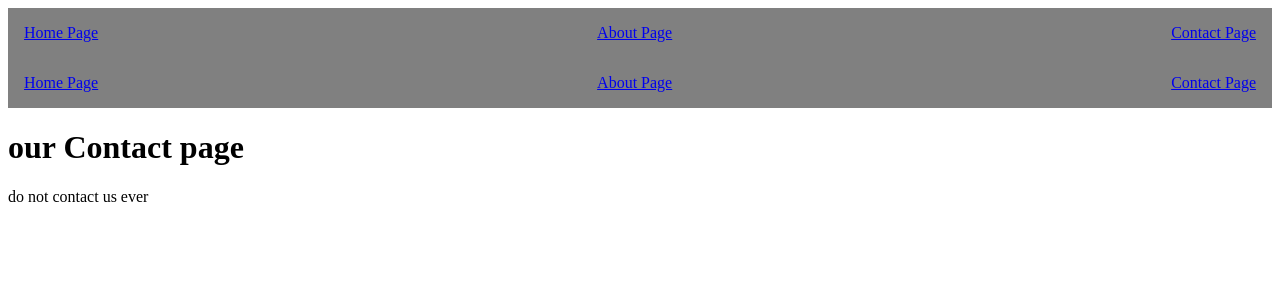
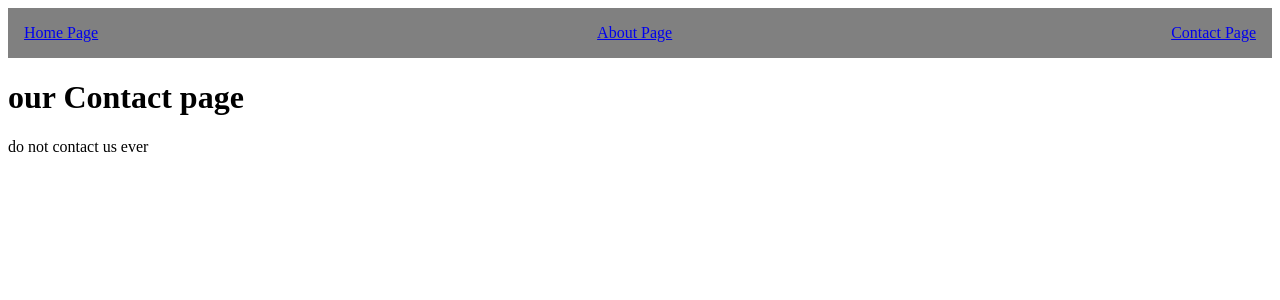
Before and after one commit to nelsW70/first-next, a Next.js app: page /contact in a window 1280 px wide. Shown: the top 300 px of the page. Built offline with nearby package versions, Linux system fonts and the light colour scheme.

Commit message:
add: getInitialProps implementation

```diff
--- a/pages/about.jsx
+++ b/pages/about.jsx
@@ -3,7 +3,6 @@ import Navbar from '../components/Navbar';
 const AboutPage = () => {
   return (
     <>
-      <Navbar />
       <h1>this is the about page</h1>
     </>
   );
--- a/pages/contact.jsx
+++ b/pages/contact.jsx
@@ -1,11 +1,8 @@
-import Navbar from '../components/Navbar';
-
 const ContactPage = () => {
   console.log('contact component');
 
   return (
     <>
-      <Navbar />
       <h1>our Contact page</h1>
       <p>do not contact us ever</p>
     </>
```
Also changed, not shown: pages/index.js (+23 -2 lines).
